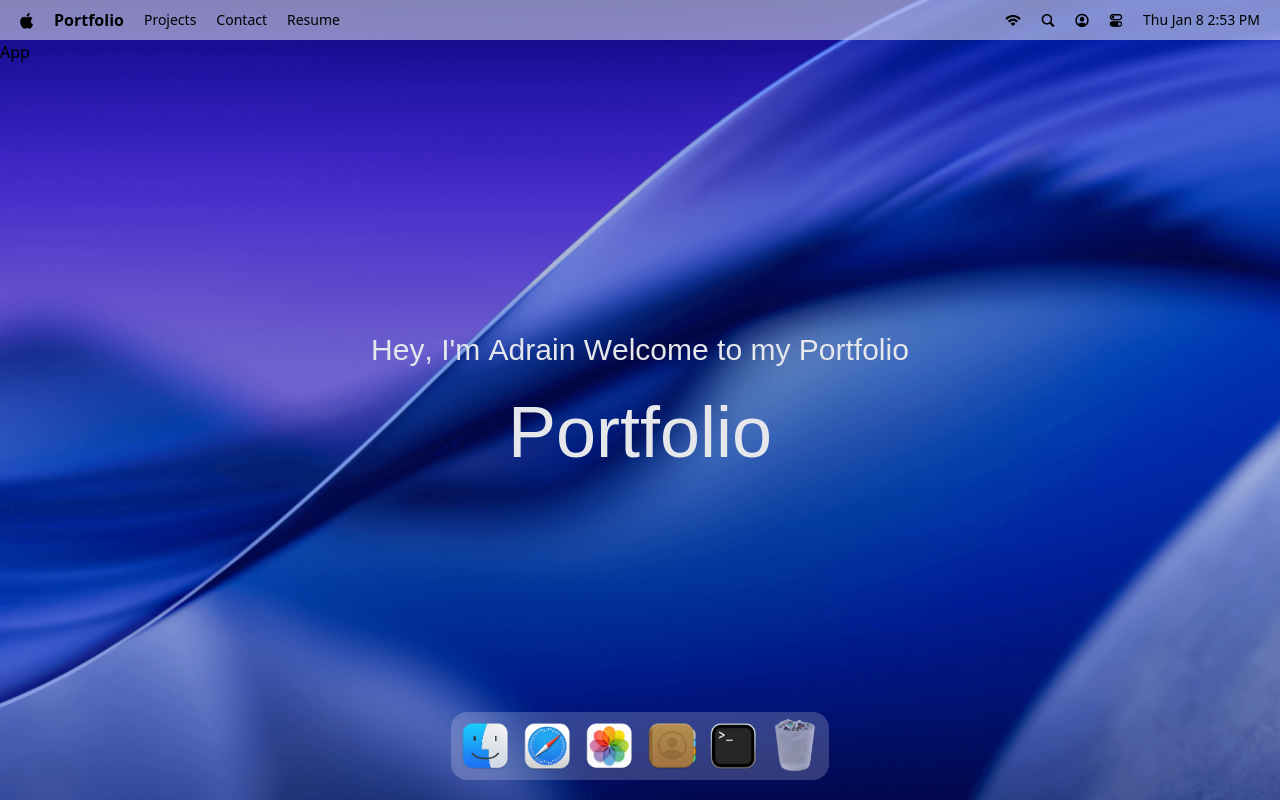
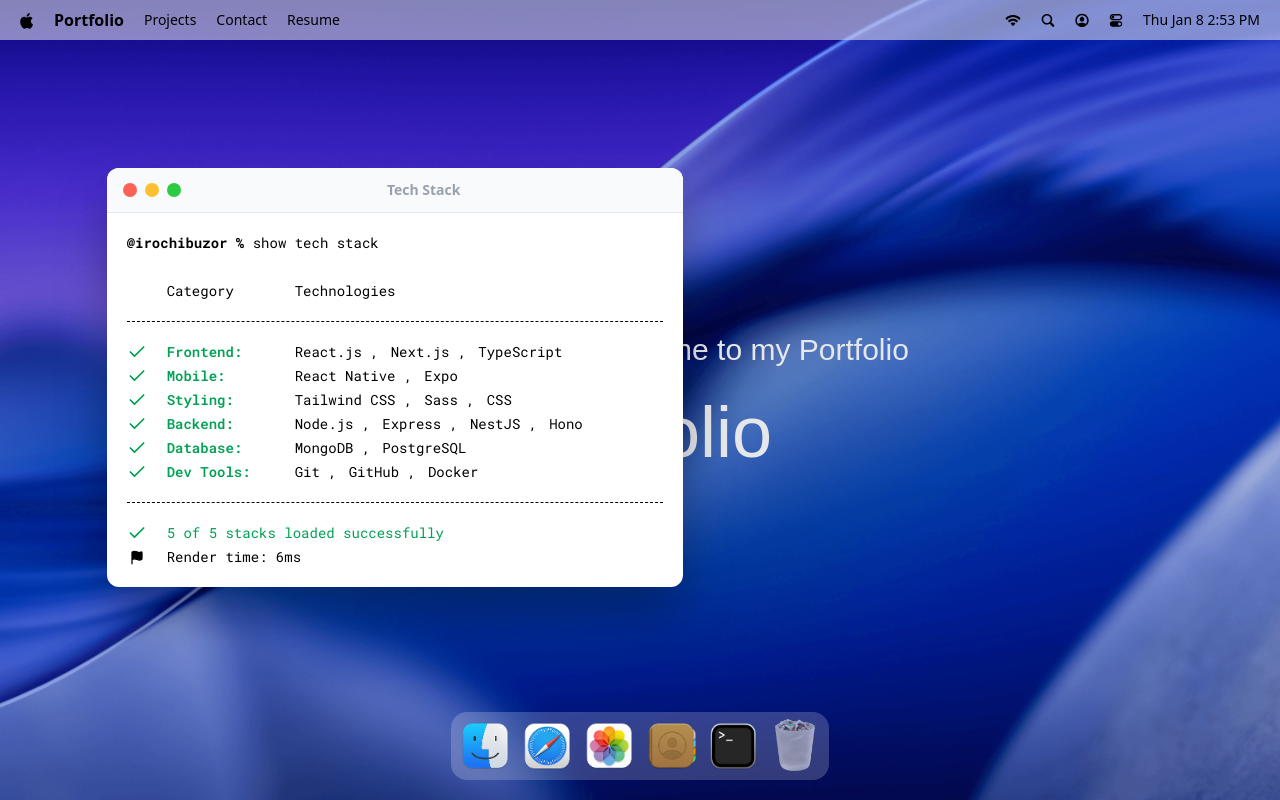
Before and after one commit to Geniroh/macos-portfolio, a React (Vite) app: page / in a window 1280 px wide. Both pictures are taken after a click on the button 733 px from the left and 746 px from the top of the page. Built offline with nearby package versions, Linux system fonts and the light colour scheme; a web font is replaced by a local one.

Commit message:
implement hoc for managing windows and first terminal

```diff
--- a/src/App.tsx
+++ b/src/App.tsx
@@ -1,4 +1,12 @@
+import gsap from "gsap";
+// eslint-disable-next-line @typescript-eslint/ban-ts-comment
+// @ts-ignore
+import { Draggable } from "gsap/Draggable";
+
 import { Navbar, Welcome, Dock } from "#components/index";
+import { Terminal } from "#windows/index";
+
+gsap.registerPlugin(Draggable);
 
 const App = () => {
   return (
@@ -6,7 +14,7 @@
       <Navbar />
       <Welcome />
       <Dock />
-      App
+      <Terminal />
     </main>
   );
 };
--- /dev/null
+++ b/src/components/WindowControls.tsx
@@ -0,0 +1,19 @@
+import useWindowStore from "#store/window";
+import React from "react";
+
+interface WindowControlsProps {
+  target: string;
+}
+
+const WindowControls: React.FC<WindowControlsProps> = ({ target }) => {
+  const { closeWindow } = useWindowStore();
+  return (
+    <div id="window-controls">
+      <div className="close" onClick={() => closeWindow(target)} />
+      <div className="minimize" />
+      <div className="maximize" />
+    </div>
+  );
+};
+
+export default WindowControls;
--- a/src/components/index.ts
+++ b/src/components/index.ts
@@ -1,5 +1,6 @@
 import Navbar from "#components/Navbar";
 import Welcome from "#components/Welcome";
 import Dock from "#components/Dock";
+import WindowControls from "#components/WindowControls";
 
-export { Navbar, Welcome, Dock };
+export { Navbar, Welcome, Dock, WindowControls };
--- /dev/null
+++ b/src/hoc/WindowWrapper.tsx
@@ -0,0 +1,75 @@
+/* eslint-disable @typescript-eslint/no-explicit-any */
+import gsap from "gsap";
+// eslint-disable-next-line @typescript-eslint/ban-ts-comment
+// @ts-ignore
+import { Draggable } from "gsap/Draggable";
+import useWindowStore from "#store/window";
+import { useGSAP } from "@gsap/react";
+import React, { useLayoutEffect, useRef, type ComponentType } from "react";
+
+// Higher-order component that wraps any component
+const WindowWrapper = <P extends object>(
+  Component: ComponentType<P>,
+  windowKey: string
+): React.FC<P> => {
+  const Wrapped: React.FC<P> = (props) => {
+    const { focusWindow, windows } = useWindowStore();
+
+    const windowData = windows[windowKey];
+    const { isOpen, zIndex } = windowData || { isOpen: false, zIndex: 0 };
+    const ref = useRef<HTMLElement>(null);
+
+    useGSAP(() => {
+      const el = ref.current;
+      if (!el || !isOpen) return;
+
+      el.style.display = "block";
+
+      gsap.fromTo(
+        el,
+        { scale: 0.8, opacity: 0, y: 40 },
+        { scale: 1, opacity: 1, duration: 0.6, ease: "power3.out" }
+      );
+    }, [isOpen]);
+
+    useGSAP(() => {
+      const el = ref.current;
+      if (!el || !isOpen) return;
+
+      const [instance] = Draggable.create(el, {
+        onPress: () => focusWindow(windowKey),
+      });
+
+      return () => instance.kill();
+    }, [isOpen]);
+
+    useLayoutEffect(() => {
+      const el = ref.current;
+      if (!el) return;
+
+      el.style.display = isOpen ? "block" : "none";
+    }, [isOpen]);
+
+    if (!isOpen) return null;
+
+    return (
+      <section
+        id={windowKey}
+        ref={ref}
+        style={{ zIndex }}
+        className="absolute"
+        onClick={() => focusWindow(windowKey)}
+      >
+        <Component {...props} />
+      </section>
+    );
+  };
+
+  Wrapped.displayName = `WindowWrapper(${
+    (Component as any).displayName || (Component as any).name || "Component"
+  })`;
+
+  return Wrapped;
+};
+
+export default WindowWrapper;
--- /dev/null
+++ b/src/windows/Terminal.tsx
@@ -0,0 +1,56 @@
+import WindowControls from "#components/WindowControls";
+import { techStack } from "#constants/index";
+import WindowWrapper from "#hoc/WindowWrapper";
+import { Check, Flag } from "lucide-react";
+
+const Terminal = () => {
+  return (
+    <>
+      <div id="window-header">
+        <WindowControls target="terminal" />
+        <h2>Tech Stack</h2>
+      </div>
+
+      <div className="techstack">
+        <p>
+          <span className="font-bold">@irochibuzor %</span> show tech stack
+        </p>
+
+        <div className="label">
+          <p className="w-32">Category</p>
+          <p>Technologies</p>
+        </div>
+
+        <ul className="content">
+          {techStack.map((stack) => (
+            <li className="flex items-center" key={stack.category}>
+              <Check className="check" size={20} />
+              <h3>{stack.category}:</h3>
+              <ul>
+                {stack.items.map((item, i) => (
+                  <li key={i}>
+                    {item} {i < stack.items.length - 1 ? "," : ""}
+                  </li>
+                ))}
+              </ul>
+            </li>
+          ))}
+        </ul>
+
+        <div className="footnote">
+          <p>
+            <Check size={20} /> 5 of 5 stacks loaded successfully
+          </p>
+
+          <p className="text-black">
+            <Flag size={15} fill="black" /> Render time: 6ms
+          </p>
+        </div>
+      </div>
+    </>
+  );
+};
+
+const TerminalWindow = WindowWrapper(Terminal, "terminal");
+
+export default TerminalWindow;
--- /dev/null
+++ b/src/windows/index.ts
@@ -0,0 +1,3 @@
+import Terminal from "./Terminal";
+
+export { Terminal };
```
